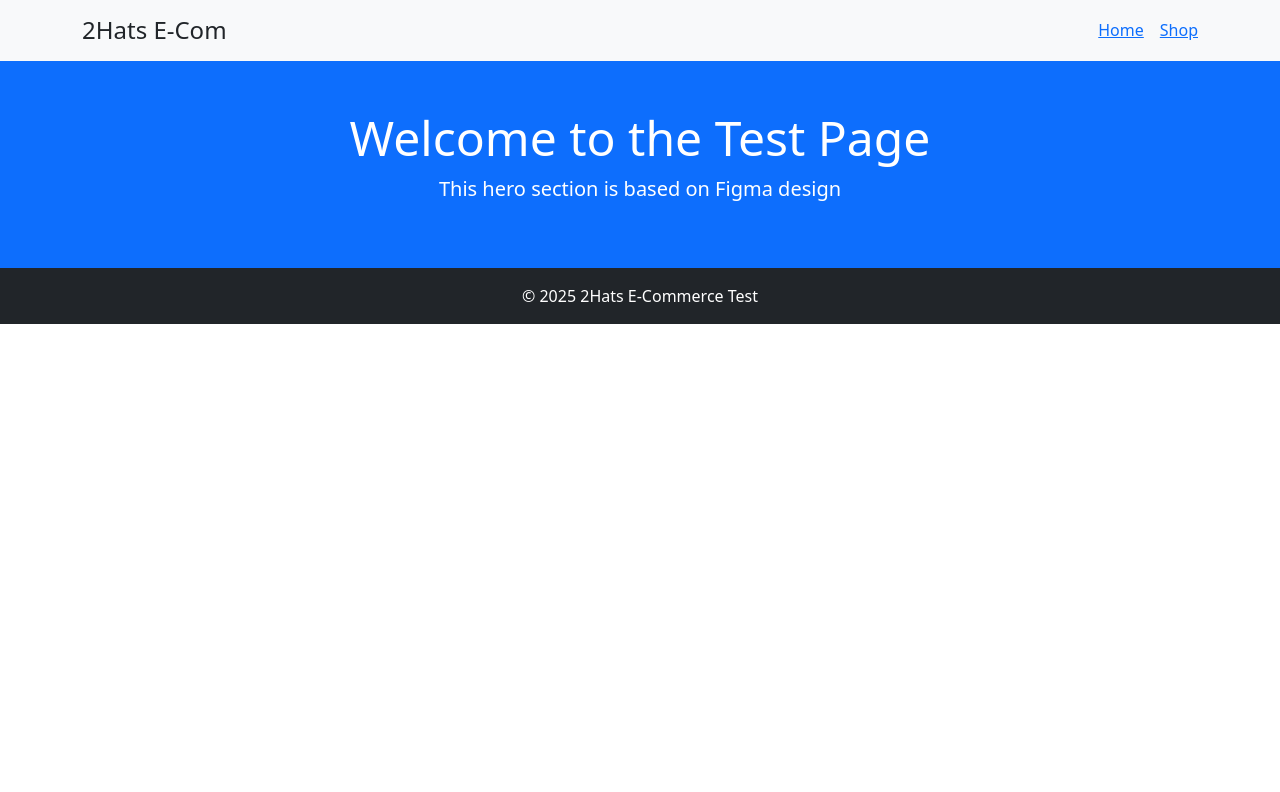
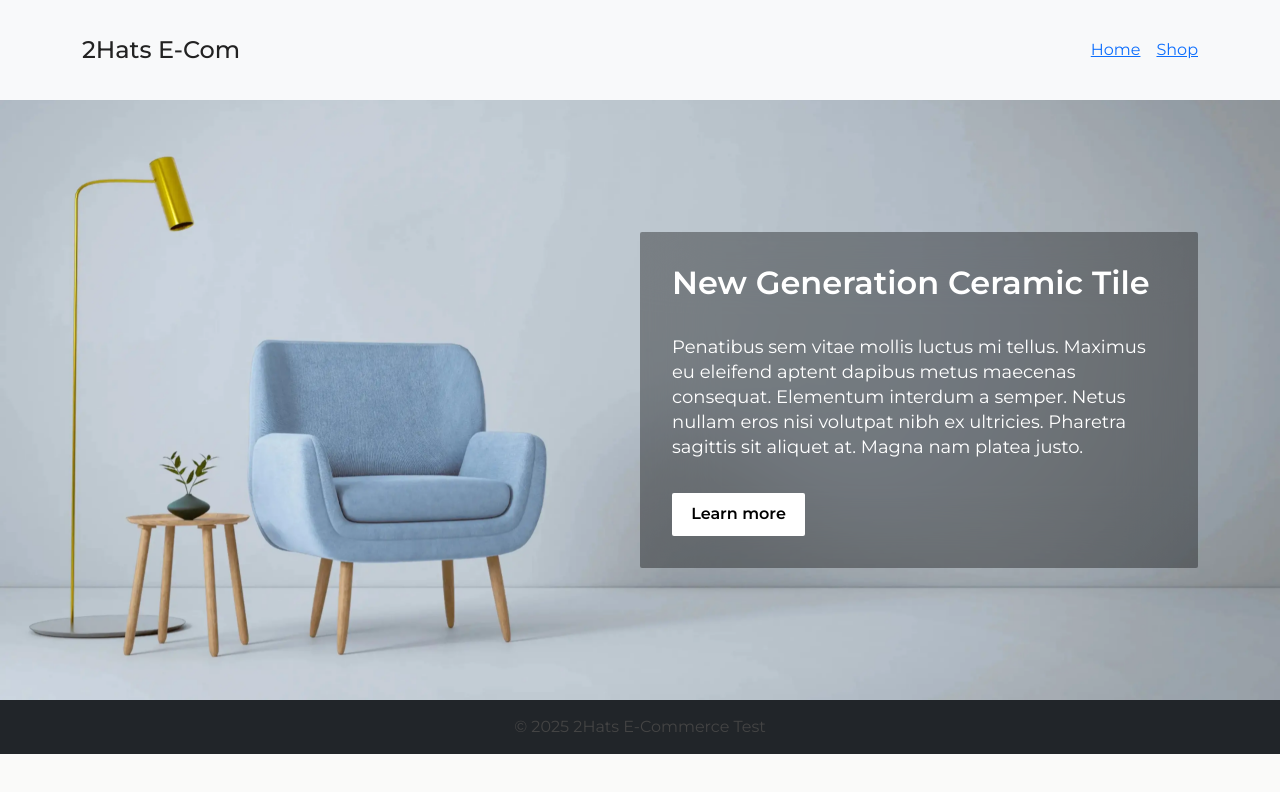
Before and after one commit to indrajithac/2hats-frontend-developer, a React (Vite) app: page / in a window 1280 px wide. Shown: the top 792 px of the page. Built offline with nearby package versions, Linux system fonts and the light colour scheme.

Commit message:
hero section

```diff
--- a/index.html
+++ b/index.html
@@ -1,10 +1,16 @@
-<!doctype html>
+<!DOCTYPE html>
 <html lang="en">
   <head>
     <meta charset="UTF-8" />
     <link rel="icon" type="image/svg+xml" href="/vite.svg" />
     <meta name="viewport" content="width=device-width, initial-scale=1.0" />
     <title>Website Title</title>
+    <link rel="preconnect" href="https://fonts.googleapis.com" />
+    <link rel="preconnect" href="https://fonts.gstatic.com" crossorigin />
+    <link
+      href="https://fonts.googleapis.com/css2?family=Montserrat:ital,wght@0,100..900;1,100..900&display=swap"
+      rel="stylesheet"
+    />
   </head>
   <body>
     <div id="root"></div>
--- a/src/components/Header.jsx
+++ b/src/components/Header/Header.jsx
@@ -1,6 +1,6 @@
 function Header() {
   return (
-    <header className="bg-light p-3 shadow-sm">
+    <header className="bg-light p-3 shadow-sm" style={{ height: "100px" }}>
       <div className="container d-flex justify-content-between align-items-center">
         <h1 className="h4 m-0">2Hats E-Com</h1>
         <nav>
--- a/src/components/Hero.jsx
+++ /dev/null
@@ -1,12 +0,0 @@
-function Hero() {
-  return (
-    <section className="py-5 text-center bg-primary text-white">
-      <div className="container">
-        <h2 className="display-5">Welcome to the Test Page</h2>
-        <p className="lead">This hero section is based on Figma design</p>
-      </div>
-    </section>
-  );
-}
-
-export default Hero;
--- /dev/null
+++ b/src/components/Hero/Hero.jsx
@@ -0,0 +1,32 @@
+import styles from "./Hero.module.css";
+import heroCoverWeb from "../../assets/heroCoverWeb.webp";
+
+function Hero() {
+  return (
+    <section
+      className={styles.heroSection}
+      role="region"
+      aria-label="Hero Banner"
+    >
+      <div className="container">
+        <div className={styles.heroGrid}>
+          <div className="d-none d-md-block" />
+          <div className={styles.heroContent}>
+            <h1>New Generation Ceramic Tile</h1>
+            <h3>
+              Penatibus sem vitae mollis luctus mi tellus. Maximus eu eleifend
+              aptent dapibus metus maecenas consequat. Elementum interdum a
+              semper. Netus nullam eros nisi volutpat nibh ex ultricies.
+              Pharetra sagittis sit aliquet at. Magna nam platea justo.
+            </h3>
+            <button aria-label="Learn more about ceramic tiles">
+              Learn more
+            </button>
+          </div>
+        </div>
+      </div>
+    </section>
+  );
+}
+
+export default Hero;
--- /dev/null
+++ b/src/components/Hero/Hero.module.css
@@ -0,0 +1,62 @@
+.heroSection {
+  position: relative;
+  background-image: url("../../assets/heroCoverWeb.webp");
+  background-size: cover;
+  background-position: center;
+  background-repeat: no-repeat;
+  height: 80vh;
+  max-height: 600px;
+  color: white;
+  animation: fadeIn 0.8s ease-in-out both;
+  padding: 4rem 0;
+}
+.heroGrid {
+  display: grid;
+  grid-template-columns: 1fr 1fr;
+  align-items: center;
+  justify-content: center;
+  height: 100%;
+}
+.heroContent {
+  width: 100%;
+  height: fit-content;
+  background: rgba(0, 0, 0, 0.36);
+  padding: 2rem;
+  backdrop-filter: blur(34px);
+  border-radius: 2px;
+}
+.heroContent h1 {
+  margin-bottom: 2rem;
+}
+.heroContent button {
+  margin-top: 1.5rem;
+}
+
+@keyframes fadeIn {
+  from {
+    opacity: 0;
+    transform: translateY(20px);
+  }
+  to {
+    opacity: 1;
+    transform: translateY(0);
+  }
+}
+
+@media (max-width: 768px) {
+  .heroSection {
+    padding: 0.5rem;
+    background-position: left center;
+  }
+  .heroContent {
+    max-width: 100%;
+    padding: 1rem;
+  }
+  .heroGrid {
+    grid-template-columns: 1fr;
+    align-items: end;
+  }
+  .heroContent h1 {
+    margin-bottom: 1rem;
+  }
+}
--- a/src/index.css
+++ b/src/index.css
@@ -1,10 +1,63 @@
-body {
+* {
+  box-sizing: border-box;
   margin: 0;
   padding: 0;
-  box-sizing: border-box;
 }
-* {
+
+body {
+  font-family: "Montserrat", "Helvetica Neue", Arial, sans-serif;
+  color: #222;
+  background-color: #fafaf9;
+  scroll-behavior: smooth;
+}
+
+.container {
+  height: 100%;
+}
+
+h1 {
+  font-size: clamp(1.6rem, 5.4vw, 2rem);
+  font-weight: 600;
+  line-height: 120%;
   margin: 0;
-  padding: 0;
-  box-sizing: border-box;
 }
+
+h2 {
+  font-size: clamp(1.75rem, 3.6vw, 2.25rem);
+  font-weight: 500;
+  line-height: 140%;
+}
+
+h3 {
+  font-size: clamp(1rem, 2.3vw, 1.125rem);
+  font-weight: 400;
+  line-height: 140%;
+}
+
+h4 {
+  font-size: clamp(0.95rem, 1.6vw, 1rem);
+  font-weight: 500;
+  line-height: 140%;
+}
+
+p {
+  font-size: clamp(0.95rem, 1.5vw, 1rem);
+  font-weight: 400;
+  line-height: 140%;
+  color: #444;
+}
+
+button {
+  padding: 0.6rem 1.2rem;
+  border: none;
+  background-color: #fff;
+  border-radius: 2px;
+  color: #000;
+  font-weight: 600;
+  cursor: pointer;
+  transition: background-color 0.3s ease;
+}
+
+button:hover {
+  background-color: #F0F0F0;
+}
```
Also changed, not shown: src/App.jsx (+4 -4 lines), src/main.jsx (+8 -8 lines), src/assets/heroCoverWeb.webp (added), src/components/Footer/Footer.jsx (renamed from src/components/Footer.jsx).
